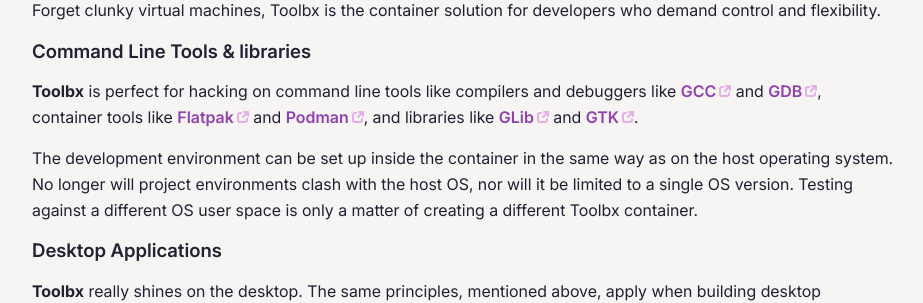
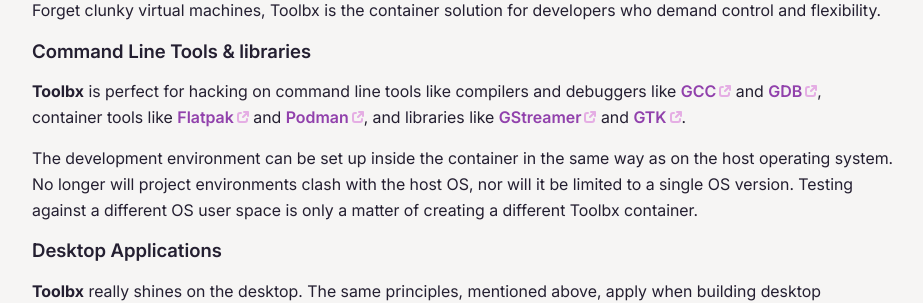
Before and after one commit to containers/containertoolbx.org, a Jekyll site: the page built from use.md, in a window 1280 px wide and 900 px high, scrolled down 903 px. Shown: the part 153-456 px from the top of the window, without its empty margins (176-1099 px from the left). Built offline with Jekyll 4.4.1, drawn with Linux system fonts in a browser that asks for light colours.

Commit message:
Replace GLib with GStreamer in use.md
GStreamer, like GTK, also implies GLib.  It adds a whole new dimension
to the list of use cases, and there's concrete evidence of folks using
Toolbx for GStreamer development [1].

[1] https://github.com/containers/toolbox/issues/213

```diff
--- a/use.md
+++ b/use.md
@@ -26,7 +26,7 @@
 
 ### Command Line Tools & libraries
 
-**Toolbx** is perfect for hacking on command line tools like compilers and debuggers like [GCC](https://gcc.gnu.org/) and [GDB](https://www.sourceware.org/gdb/), container tools like [Flatpak](https://flatpak.org/) and [Podman](https://podman.io/), and libraries like [GLib](https://docs.gtk.org/glib/) and [GTK](https://gtk.org/).
+**Toolbx** is perfect for hacking on command line tools like compilers and debuggers like [GCC](https://gcc.gnu.org/) and [GDB](https://www.sourceware.org/gdb/), container tools like [Flatpak](https://flatpak.org/) and [Podman](https://podman.io/), and libraries like [GStreamer](https://gstreamer.freedesktop.org/) and [GTK](https://gtk.org/).
 
 The development environment can be set up inside the container in the same way as on the host operating system. No longer will project environments clash with the host OS, nor will it be limited to a single OS version. Testing against a different OS user space is only a matter of creating a different Toolbx container.
 
```
